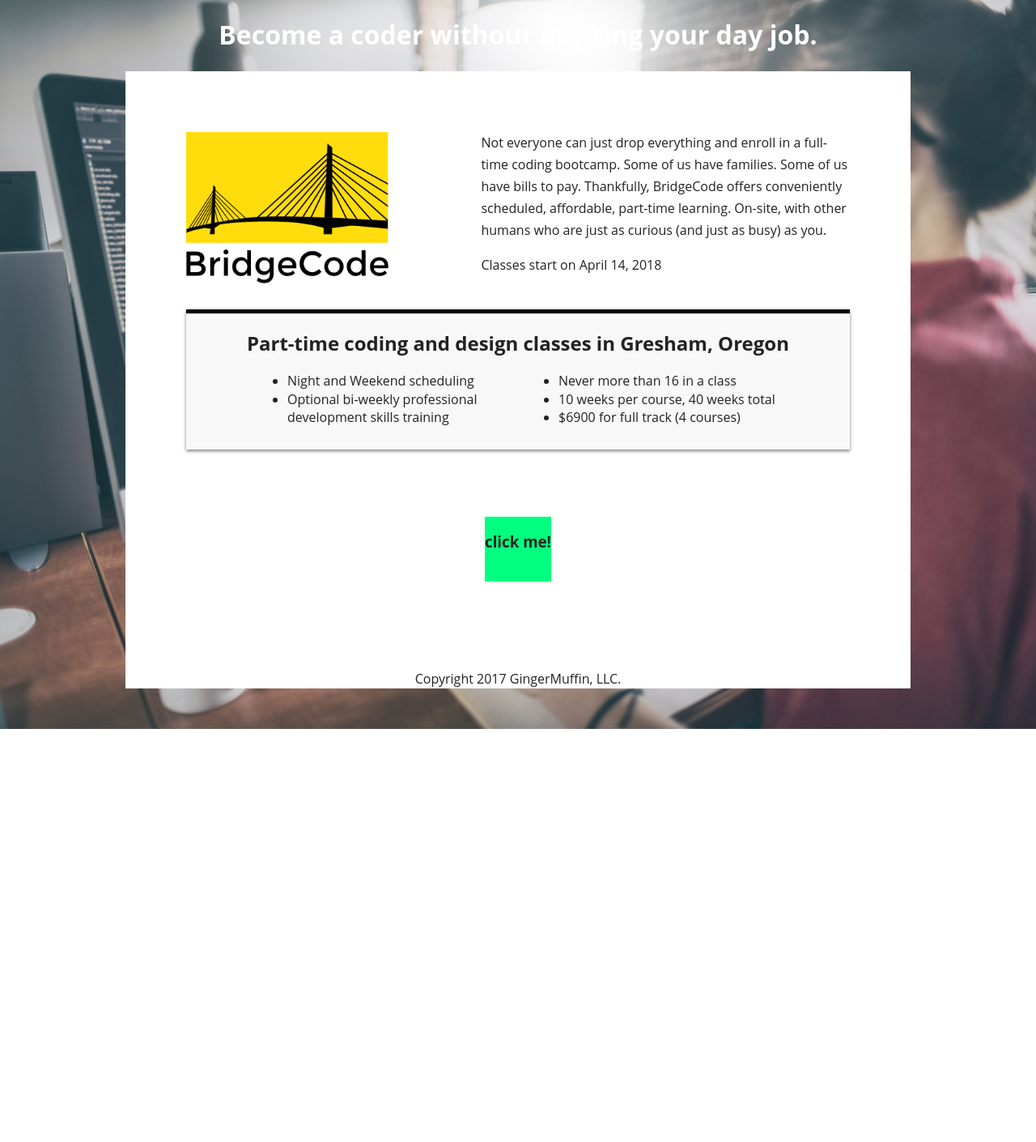
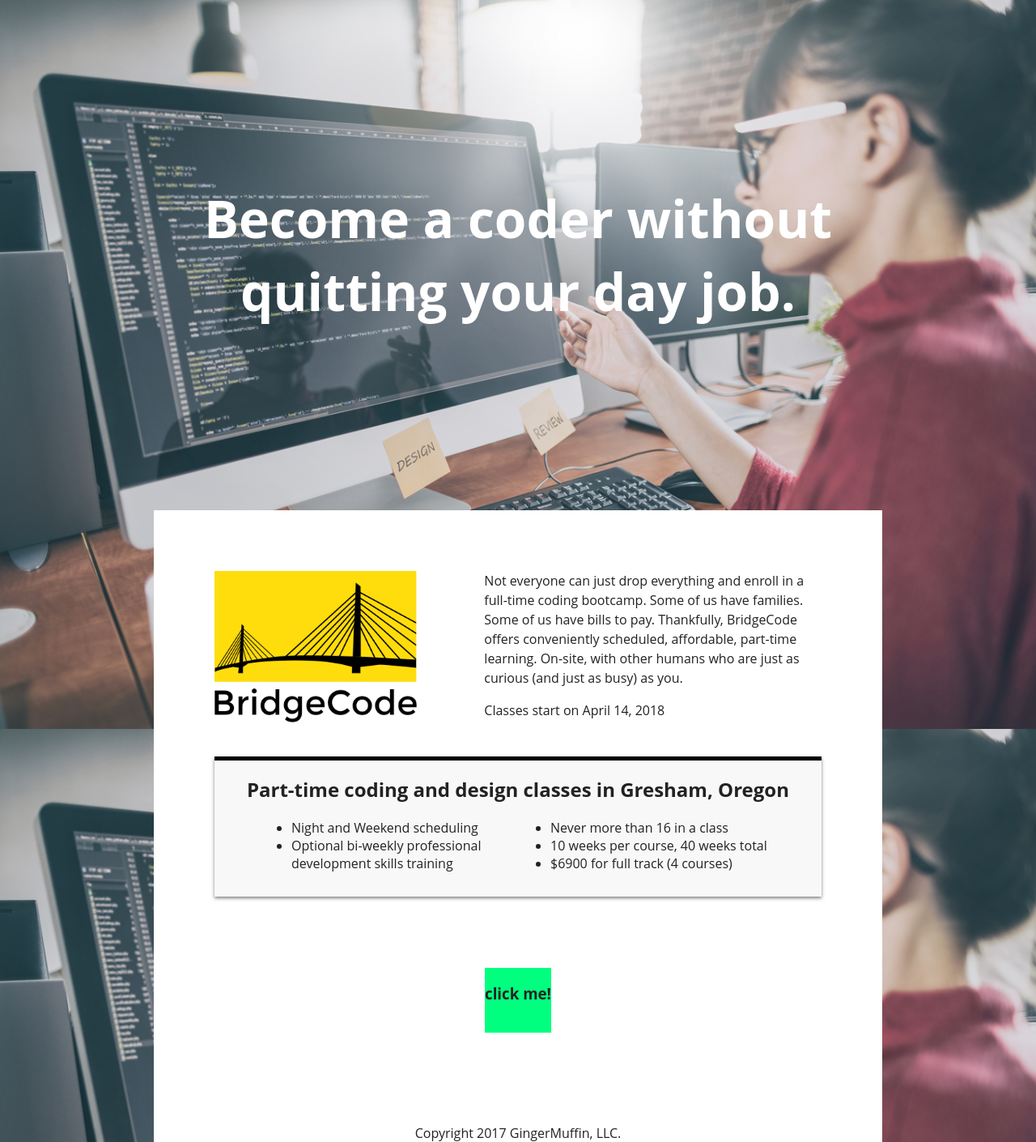
Before and after one commit to bridgecodepdx/bridgecodepdx, a Jekyll site: the page built from index.html, in a window 1280 px wide. Shown: the whole page at 81% size. Built offline with Jekyll 4.4.1, drawn with Linux system fonts in a browser that asks for light colours; before the commit the page ends 900 px from its top, so only the background shows below that.

Commit message:
add some formatting to page header tagline

```diff
--- a/_layouts/default.html
+++ b/_layouts/default.html
@@ -5,9 +5,7 @@
 
   <body>
 
-    <main class="main" aria-label="Content">
-      {{ content }}
-    </main>
+    {{ content }}
 
     {% include footer.html %}
 
--- a/assets/sass/components/_details-panel.scss
+++ b/assets/sass/components/_details-panel.scss
@@ -11,8 +11,8 @@
 
   .details-list {
     display: flex;
-    padding-left: 85px;
-    padding-right: 65px;
+    padding-left: 55px;
+    padding-right: 55px;
 
     ul {
       flex-basis: 50%;
--- a/assets/sass/layout/_grid.scss
+++ b/assets/sass/layout/_grid.scss
@@ -11,7 +11,7 @@
   background-color: white;
   box-sizing: border-box;
   display: grid;
-  width: 970px;
+  width: 900px;
   min-height: 500px;
   margin: 0 auto;
   grid-template-columns: repeat(9, 1fr);
--- a/assets/sass/layout/_header.scss
+++ b/assets/sass/layout/_header.scss
@@ -2,13 +2,31 @@
 // This file contains all styles related to the header of the site/application.
 // -----------------------------------------------------------------------------
 
-.tagline {
-  color: white;
-  text-align: center;
+header {
+  display: -webkit-box;
+  display: -ms-flexbox;
+  display: flex;
+  -webkit-box-orient: vertical;
+  -webkit-box-direction: normal;
+      -ms-flex-direction: column;
+          flex-direction: column;
+  height: 70vh;
+  -webkit-box-pack: center;
+      -ms-flex-pack: center;
+          justify-content: center;
+          align-items: center;
+
+  .tagline {
+    color: white;
+    font-size: 64px;
+    max-width: 900px;
+    text-align: center;
+  }
 }
 
+
 .item2 {
-  line-height: 27px;
+  line-height: 1.5em;
 }
 
 .pitch {
--- a/assets/sass/pages/_splash.scss
+++ b/assets/sass/pages/_splash.scss
@@ -1,4 +1,17 @@
-html {
+html, body{
+    margin: 0;
+    padding: 0;
+
+    min-width: 100%;
+    width: 100%;
+    max-width: 100%;
+
+    min-height: 100%;
+    height: 100%;
+    max-height: 100%;
+}
+
+body {
   background-color: springgreen;
   background: url(/assets/images/hero_female-coding.jpg) no-repeat center center fixed;
   background-size: cover;
--- a/index.html
+++ b/index.html
@@ -1,8 +1,9 @@
 ---
 layout: default
 ---
-
-<h1 class="tagline">Become a coder without quitting your day job.</h1>
+<header>
+  <h1 class="tagline">Become a coder without quitting your day job.</h1>
+</header>
 
 <div class="wrapper">
 
```
